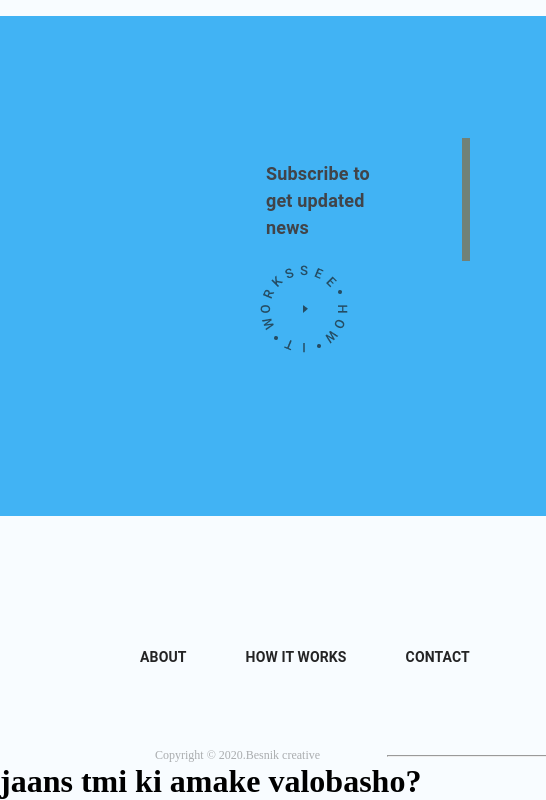
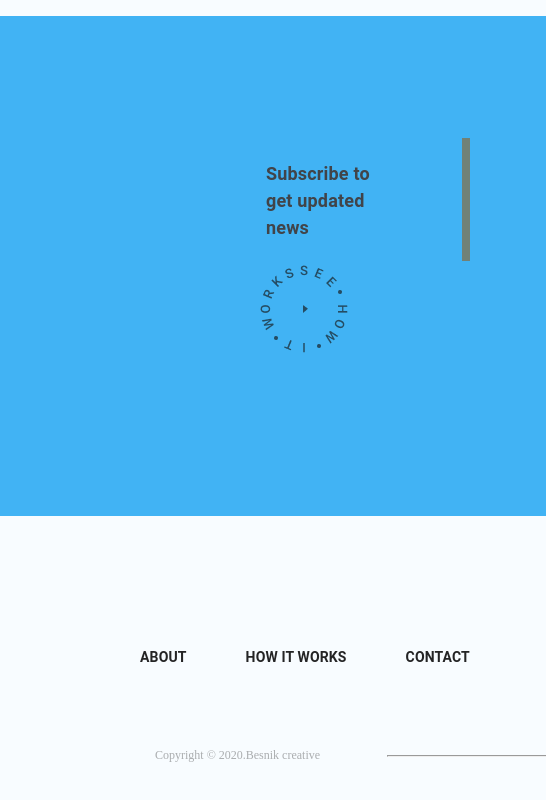
Before and after one commit to arbayezid/Besnik-Project, a plain HTML site: page index.html in a window 1280 px wide. Shown: the part 2678-3478 px from the top of the page, 0-546 px from the left. After the commit the page ends 3453 px from the top, so only its background shows below. Drawn offline with Linux system fonts and the light colour scheme.

Commit message:
Update index.html

```diff
--- a/index.html
+++ b/index.html
@@ -207,11 +207,5 @@
           </section>
         </footer>
 
-
-        <h1>jaans tmi ki amake valobasho?</h1>
-
-
-
-
 </body>
 </html>
```
